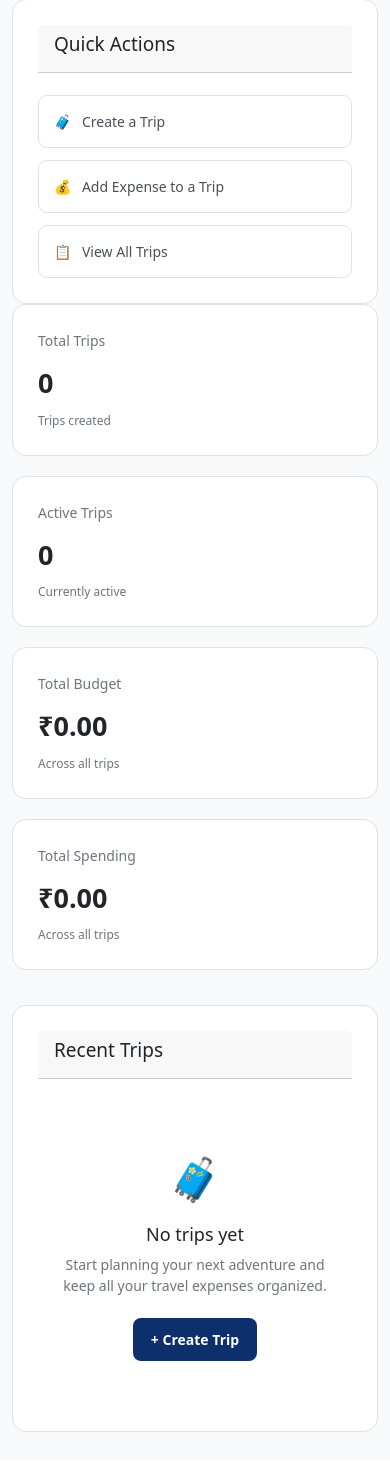
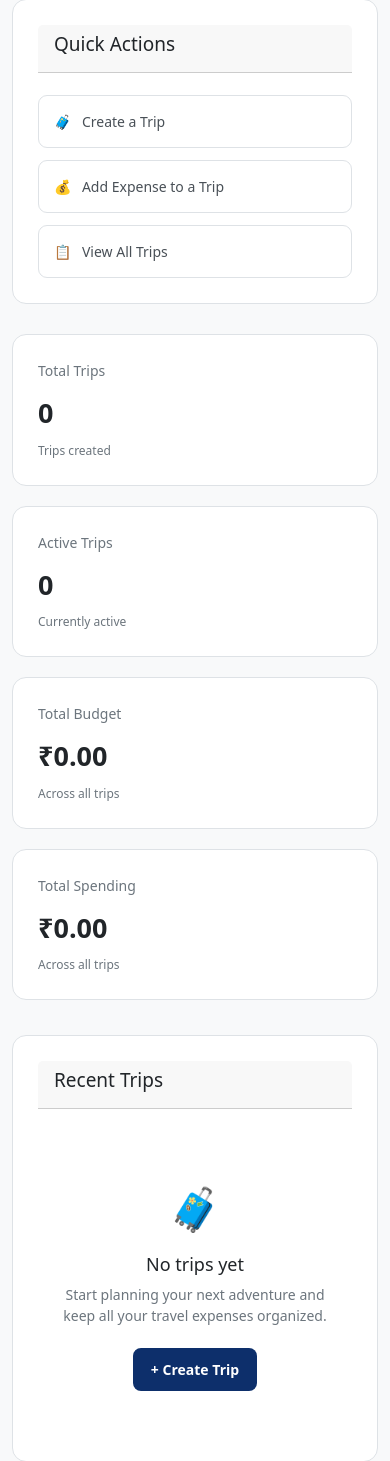
Before and after one commit to kuntal442001/SafarLedger, a Flask app: page /dashboard/ in a window 390 px wide. Shown: the part 388-1849 px from the top of the page. Before the commit the page ends 1820 px from the top, so only its background shows below. Run offline with Flask 3, Linux system fonts and the light colour scheme; the visitor is signed in with stand-in values (Sample User, id 1); data that the repository does not hold is empty.

Commit message:
margin changes

```diff
--- a/app/templates/dashboard/index.html
+++ b/app/templates/dashboard/index.html
@@ -289,6 +289,7 @@
         .stats {
             order: 3;
             grid-template-columns: repeat(2, 1fr);
+            margin-top: 30px;
         }
 
         /*
@@ -331,6 +332,7 @@
          */
         .stats {
             grid-template-columns: 1fr;
+            margin-top: 30px;
         }
 
         .trip {
```
